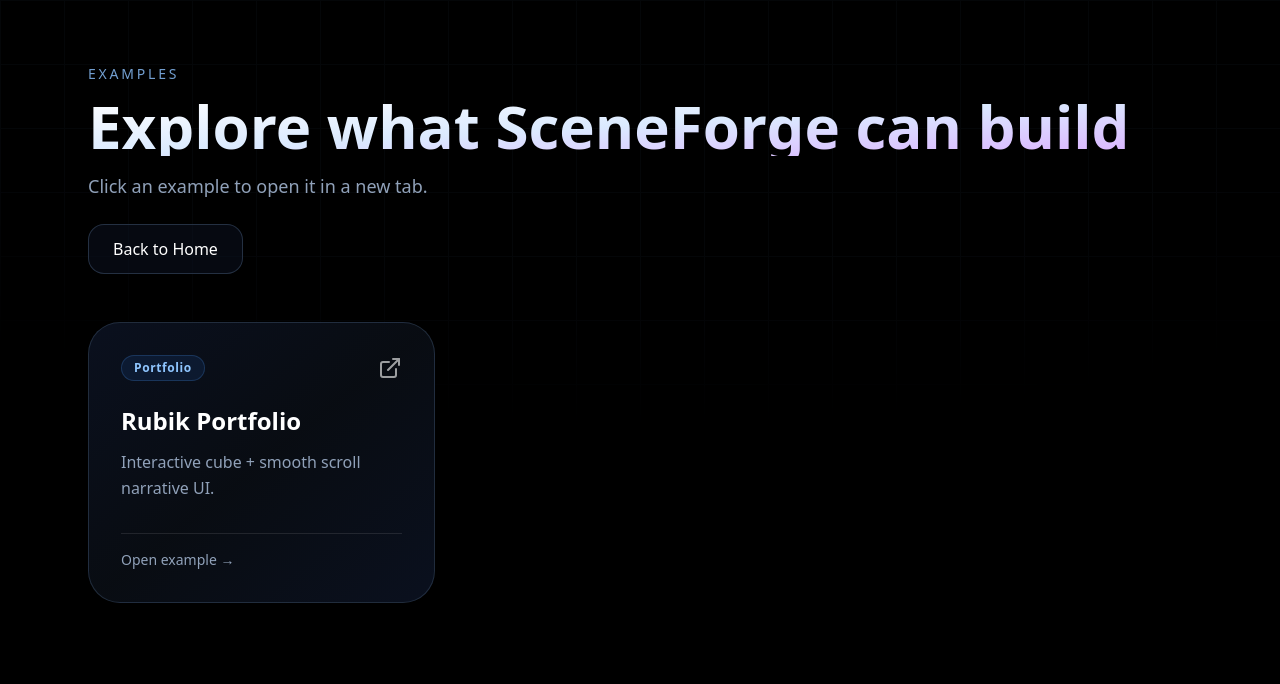
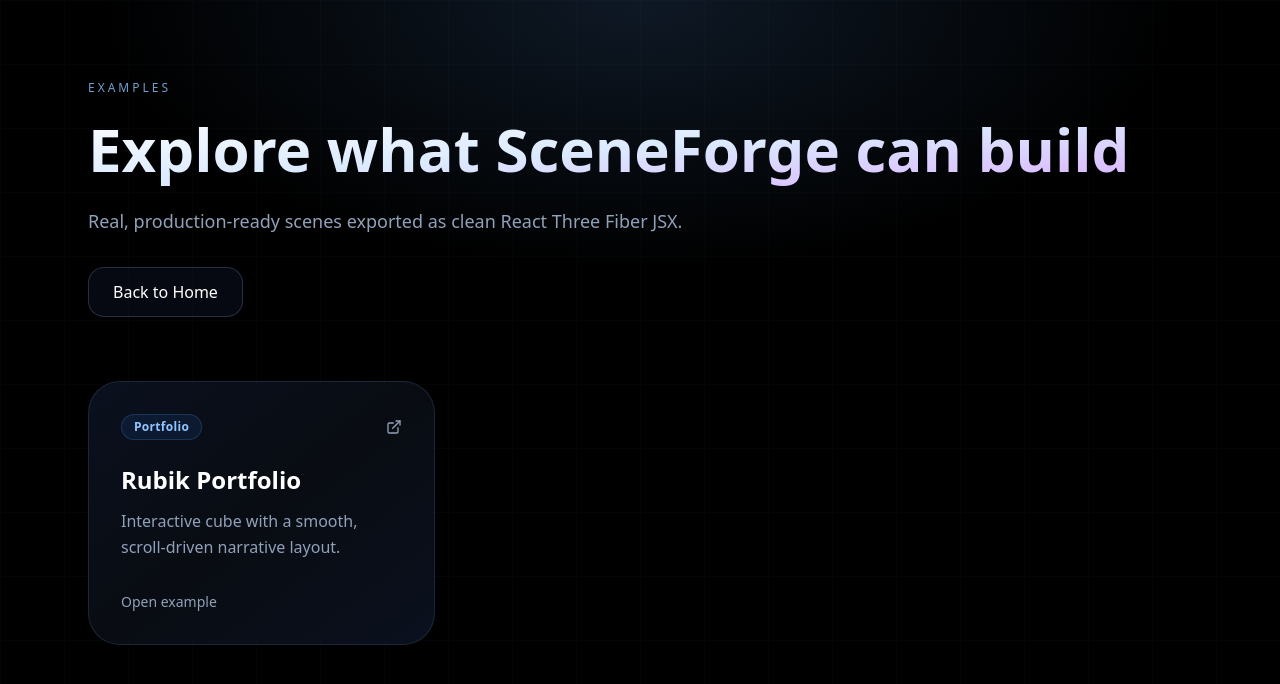
Before and after one commit to 1-apex/sceneforge-web, a React (Vite) app: page /examples in a window 1280 px wide. Shown: the top 684 px of the page. Built offline with nearby package versions, Linux system fonts and the light colour scheme.

Commit message:
fix: examples page UI improvision

```diff
--- a/src/pages/Examples.tsx
+++ b/src/pages/Examples.tsx
@@ -1,72 +1,98 @@
-import { ExternalLink } from "lucide-react";
+import { ExternalLink } from "lucide-react"
 
 const EXAMPLES = [
   {
     title: "Rubik Portfolio",
-    desc: "Interactive cube + smooth scroll narrative UI.",
+    desc: "Interactive cube with a smooth, scroll-driven narrative layout.",
     href: "/examples/rubik",
     tag: "Portfolio",
   },
-  // later you can add more cards here
-];
+]
 
 export default function Examples() {
   return (
-    <div className="min-h-screen bg-black text-white relative">
-      {/* background */}
-      <div className="fixed inset-0 bg-[linear-gradient(to_right,#1e293b_1px,transparent_1px),linear-gradient(to_bottom,#1e293b_1px,transparent_1px)] bg-[size:4rem_4rem] [mask-image:radial-gradient(ellipse_80%_50%_at_50%_0%,#000_70%,transparent_110%)] opacity-15" />
+    <div className="relative min-h-screen bg-black text-white overflow-hidden">
+      {/* background grid */}
+      <div className="pointer-events-none fixed inset-0 bg-[linear-gradient(to_right,#1e293b_1px,transparent_1px),linear-gradient(to_bottom,#1e293b_1px,transparent_1px)] bg-[size:4rem_4rem] opacity-[0.12]" />
 
-      <div className="relative max-w-6xl mx-auto px-6 py-16">
-        <div className="flex items-end justify-between gap-6 flex-wrap">
+      {/* soft top glow */}
+      <div className="pointer-events-none absolute inset-x-0 top-0 h-[40vh] bg-[radial-gradient(ellipse_at_top,rgba(96,165,250,0.15),transparent_60%)]" />
+
+      <div className="relative max-w-6xl mx-auto px-6 py-20">
+        {/* header */}
+        <div className="flex flex-wrap items-end justify-between gap-8">
           <div>
-            <div className="text-sm tracking-[0.2em] uppercase text-blue-300/80">
+            <div className="text-xs tracking-[0.25em] uppercase text-blue-300/80">
               Examples
             </div>
-            <h1 className="mt-3 text-5xl md:text-6xl font-black bg-gradient-to-br from-white via-blue-100 to-purple-300 bg-clip-text text-transparent">
+
+            <h1 className="mt-4 text-5xl md:text-6xl font-extrabold leading-tight bg-gradient-to-br from-white via-blue-100 to-purple-300 bg-clip-text text-transparent">
               Explore what SceneForge can build
             </h1>
-            <p className="mt-4 text-slate-400 text-lg max-w-2xl">
-              Click an example to open it in a new tab.
+
+            <p className="mt-5 text-lg text-slate-400 max-w-2xl">
+              Real, production-ready scenes exported as clean React Three Fiber JSX.
             </p>
           </div>
 
           <a
             href="/"
-            className="px-6 py-3 rounded-2xl border border-slate-700/70 bg-slate-900/40 hover:bg-slate-900/60 transition"
+            className="inline-flex items-center gap-2 px-6 py-3 rounded-2xl border border-slate-700/70 bg-slate-900/40 hover:bg-slate-900/60 transition-colors"
           >
             Back to Home
           </a>
         </div>
 
-        <div className="mt-12 grid md:grid-cols-2 lg:grid-cols-3 gap-8">
+        {/* cards */}
+        <div className="mt-16 grid gap-8 sm:grid-cols-2 lg:grid-cols-3">
           {EXAMPLES.map((ex) => (
             <button
               key={ex.href}
-              onClick={() => window.open(ex.href, "_blank", "noopener,noreferrer")}
-              className="text-left group relative p-8 rounded-[2rem] border border-slate-700/60 bg-gradient-to-br from-slate-900/70 via-slate-800/30 to-slate-900/70 backdrop-blur-2xl hover:border-blue-500/60 transition-all duration-500 hover:scale-[1.02]"
+              onClick={() =>
+                window.open(ex.href, "_blank", "noopener,noreferrer")
+              }
+              className="
+                group relative text-left rounded-[2rem] p-8
+                border border-slate-700/50
+                bg-gradient-to-br from-slate-900/70 via-slate-800/30 to-slate-900/70
+                backdrop-blur-xl
+                transition-all duration-500 ease-[cubic-bezier(.22,1,.36,1)]
+                hover:-translate-y-1 hover:border-blue-500/60
+              "
             >
-              <div className="flex items-center justify-between gap-4">
-                <div className="inline-flex items-center px-3 py-1 rounded-full text-xs font-bold tracking-wider bg-blue-500/10 border border-blue-400/20 text-blue-300">
-                  {ex.tag}
+              {/* hover glow */}
+              <div className="pointer-events-none absolute inset-0 rounded-[2rem] opacity-0 group-hover:opacity-100 transition duration-500 bg-[radial-gradient(ellipse_at_top_left,rgba(96,165,250,0.18),transparent_60%)]" />
+
+              <div className="relative">
+                <div className="flex items-center justify-between">
+                  <span className="inline-flex items-center px-3 py-1 rounded-full text-xs font-semibold tracking-wide bg-blue-500/10 border border-blue-400/20 text-blue-300">
+                    {ex.tag}
+                  </span>
+
+                  <ExternalLink className="h-4 w-4 text-slate-400 group-hover:text-blue-300 transition-transform duration-300 group-hover:translate-x-0.5 group-hover:-translate-y-0.5" />
                 </div>
-                <ExternalLink className="opacity-60 group-hover:opacity-100 transition" />
-              </div>
 
-              <h3 className="mt-6 text-2xl font-black group-hover:text-blue-200 transition">
-                {ex.title}
-              </h3>
-              <p className="mt-3 text-slate-400 leading-relaxed group-hover:text-slate-300 transition">
-                {ex.desc}
-              </p>
+                <h3 className="mt-6 text-2xl font-bold text-white group-hover:text-blue-200 transition-colors">
+                  {ex.title}
+                </h3>
 
-              <div className="mt-8 h-px bg-white/10" />
-              <div className="mt-4 text-sm text-slate-400 group-hover:text-slate-300 transition">
-                Open example →
+                <p className="mt-3 text-slate-400 leading-relaxed group-hover:text-slate-300 transition-colors">
+                  {ex.desc}
+                </p>
+
+                <div className="mt-8 flex items-center justify-between text-sm text-slate-400">
+                  <span className="group-hover:text-slate-300 transition-colors">
+                    Open example
+                  </span>
+                  <span className="opacity-0 group-hover:opacity-100 transition-opacity">
+                    →
+                  </span>
+                </div>
               </div>
             </button>
           ))}
         </div>
       </div>
     </div>
-  );
+  )
 }
```
